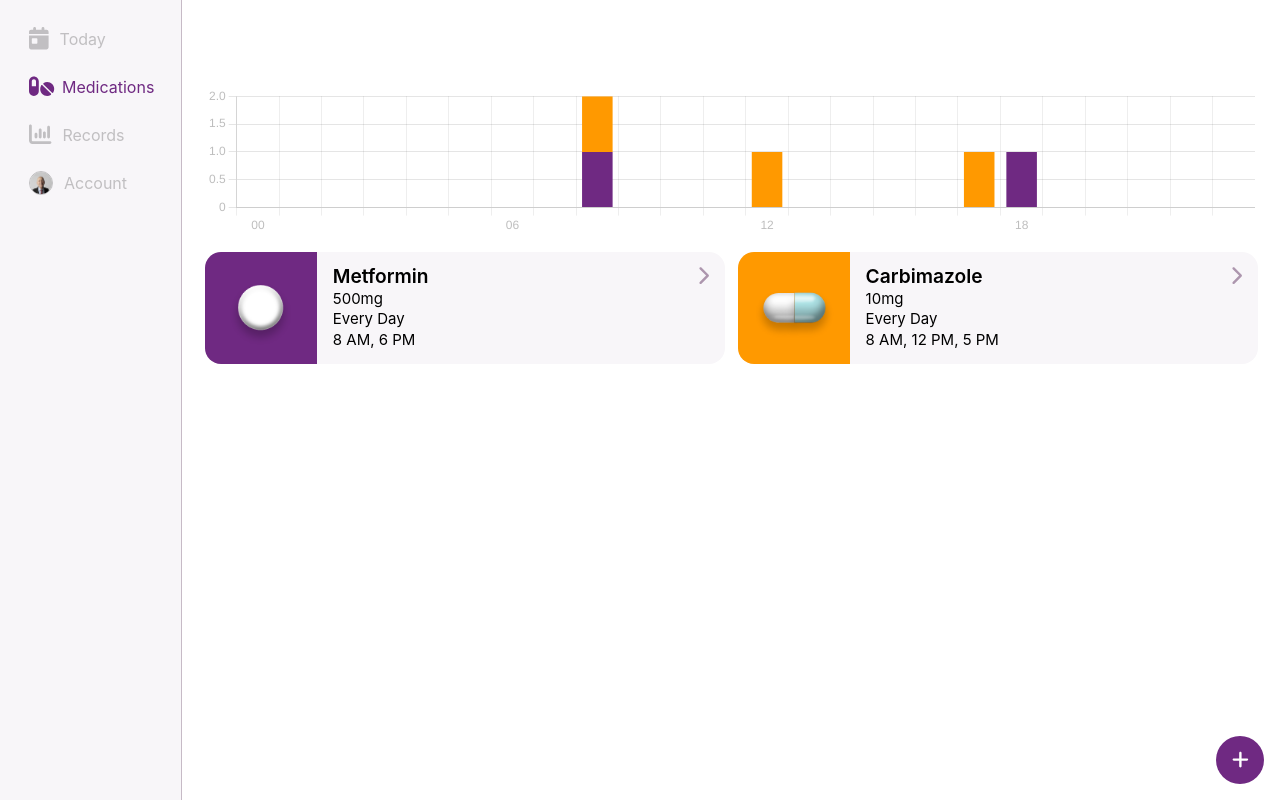
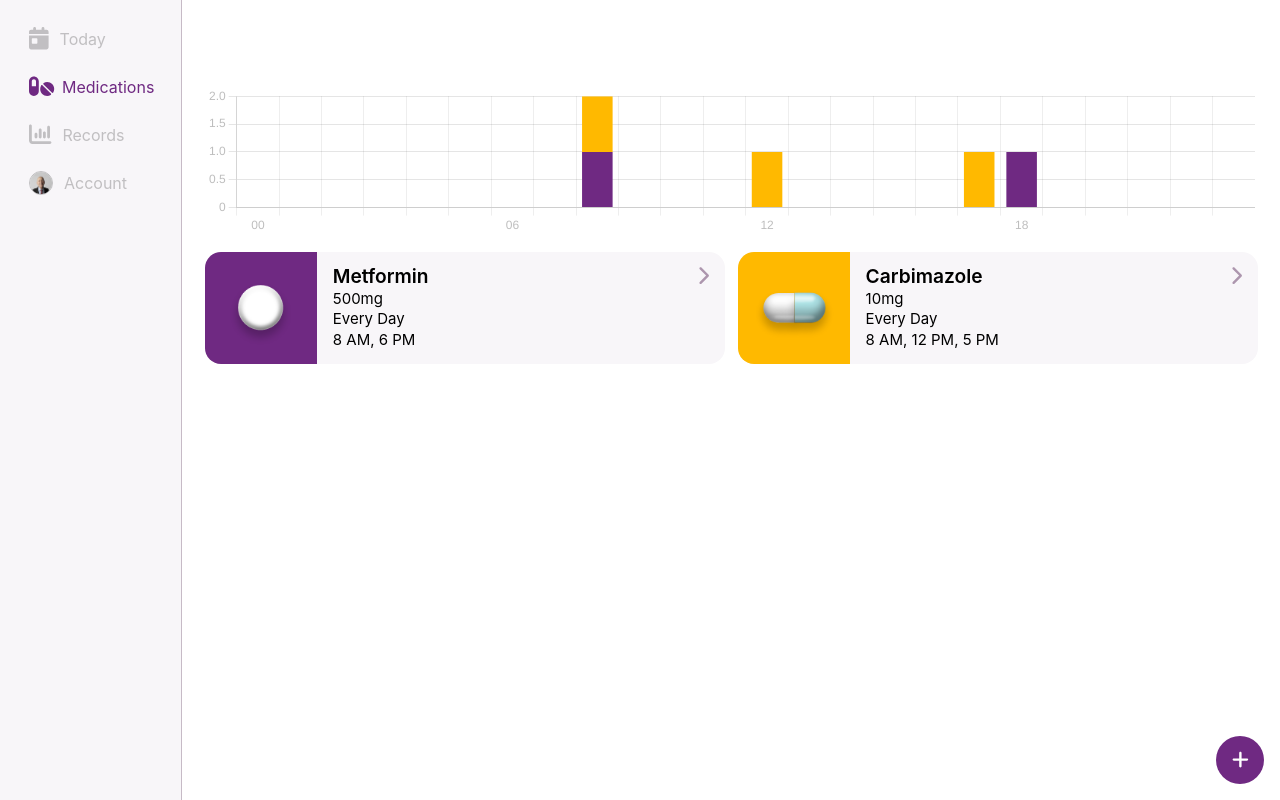
Before and after one commit to soon-y/caregem, a Vue app: page /medications in a window 1280 px wide. Built offline with nearby package versions, Linux system fonts and the light colour scheme.

Commit message:
change color

```diff
--- a/src/global_array/medicationInfo.ts
+++ b/src/global_array/medicationInfo.ts
@@ -11,7 +11,7 @@ export const pillTime: number[] = [8, 18, 8, 12, 17]
 export const application: number[] = [1,1,1,1,1]
 export const times: number[] = [2, 3]
 export const color: string[] = ["white", "sky"]
-export const bgColor: string[] = ["#6f2982","#ff9900"]
+export const bgColor: string[] = ["#6f2982","#ffb900"]
 
 export const types: string[] = ["Capsule", "Tablet", "Liquid", "Topical"]
 export const units: string[] = ["mg", "mcg", "g", "ml", "%"]
@@ -53,7 +53,7 @@ export const backgroundColor: string[] = [
   "#6f2982",
   "#d39e9c",
   "#d30f07",
-  "#ff9900",
+  "#ffb900",
 ]
 
 export const chooseColorName: string[] = [
```
